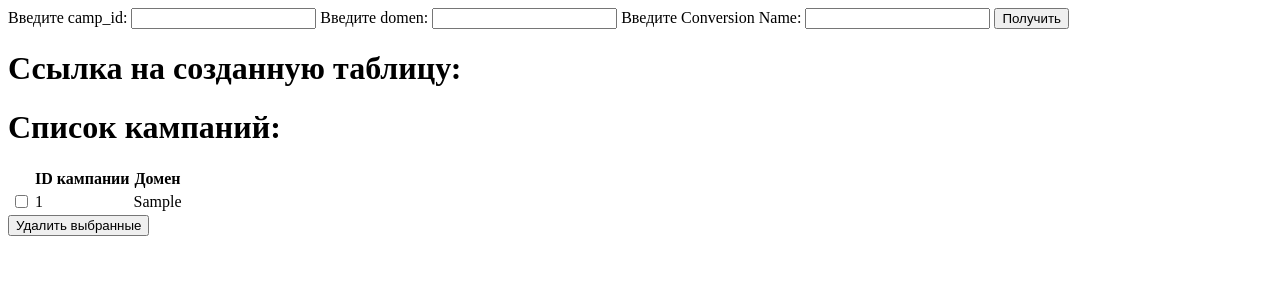
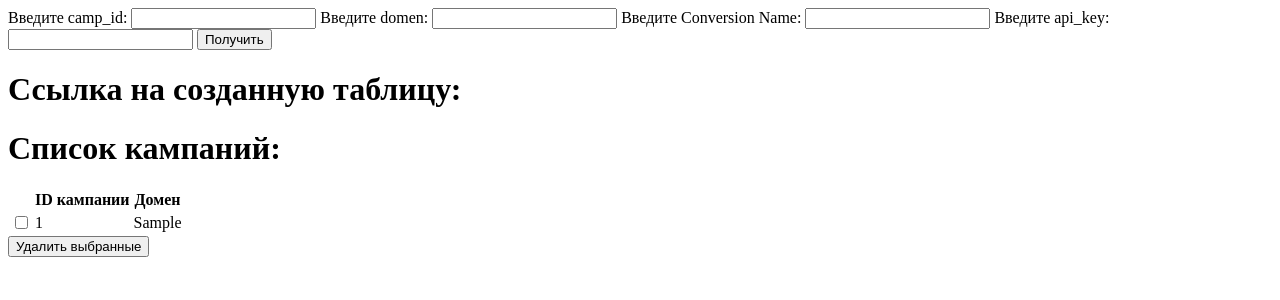
Before and after one commit to arklem699/googleAds, a Django app: page / in a window 1280 px wide. Shown: the top 300 px of the page. Run offline with Django 5.2, Linux system fonts and the light colour scheme; tables that the repository leaves empty hold one stand-in row (values such as "Sample post").

Commit message:
add field api_key

```diff
--- a/google_ads/templates/index.html
+++ b/google_ads/templates/index.html
@@ -13,6 +13,8 @@
         <input type="text" name="domen">
         <label for="conversion_name">Введите Conversion Name:</label>
         <input type="text" name="conversion_name">
+        <label for="api_key">Введите api_key:</label>
+        <input type="text" name="api_key">
         <button type="submit">Получить</button>
     </form>
 
--- a/google_ads/utils.py
+++ b/google_ads/utils.py
@@ -3,14 +3,13 @@ import googleapiclient.discovery
 from oauth2client.service_account import ServiceAccountCredentials
 from datetime import datetime
 import requests
-from app.secret_settings import API_KEY
 
 
 CREDENTIALS_FILE = 'genuine-flight-417318-36aacf4a1fc2.json'  # Имя файла с закрытым ключом
 
 # Получение данных со стороннего API
-def fetch_data_from_api(camp_id):
-    url = 'https://luck2you.ru/jl8sn.php?page=Stats&camp_id={}&group1=27&group2=290&date=6&num_page=1&val_page=All{}'.format(camp_id, API_KEY)
+def fetch_data_from_api(camp_id, api_key):
+    url = 'https://luck2you.ru/jl8sn.php?page=Stats&camp_id={}&group1=27&group2=290&date=6&num_page=1&val_page=All{}'.format(camp_id, api_key)
     response = requests.get(url)
 
     if response.status_code == 200:
--- a/google_ads/views.py
+++ b/google_ads/views.py
@@ -14,11 +14,12 @@ def get_data(request):
     camp_id = request.GET.get('camp_id')
     domen = request.GET.get('domen')
     conversion_name = request.GET.get('conversion_name')
+    api_key = request.GET.get('api_key')
 
     campaigns = Campaign.objects.all()
 
     if camp_id:
-        data = fetch_data_from_api(camp_id)
+        data = fetch_data_from_api(camp_id, api_key)
 
         if data is not None:
             campaign = Campaign.objects.filter(campaign_id=camp_id, domen=domen).first()
```
